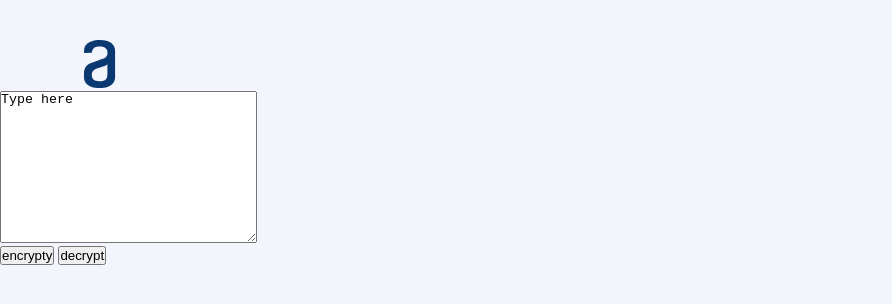
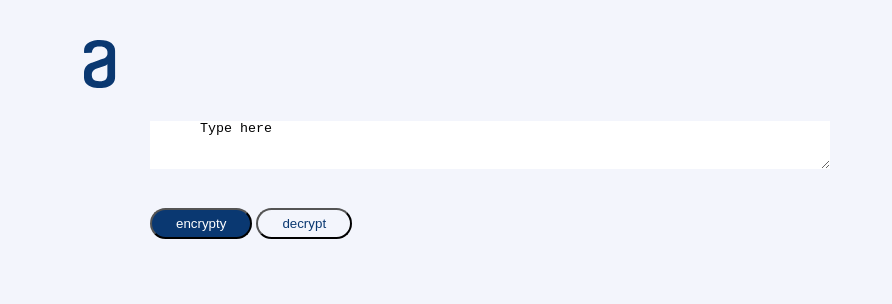
Before and after one commit to almeidaleandro28/Challenge-Oracle-ONE--1-, a website: page index.html in a window 1280 px wide. Shown: the whole page, without its empty margins (0-892 px from the left). Drawn offline with Linux system fonts and the light colour scheme.

Commit message:
positions container

```diff
--- a/index.html
+++ b/index.html
@@ -9,18 +9,20 @@
 </head>
 <body>
   <main class="main">
-    <div class="container">
       <section class="left">
         <div class="brand">
         <img class="logo" src="./img/brand-alura.svg" alt="logo a">
         </div>
-        <div class="text">
-          <textarea name="textarea" id="" cols="30" rows="10">Type here</textarea>
-        </div>
-      <div class="buttons">
+        <div class="container">
+          <div class="text">
+            <textarea class="textarea" name="textarea" id="" cols="30" rows="10">Type here</textarea>
+          </div>
+          <div class="buttons">
         <button class="btn btn-encrypt">encrypty</button>
         <button class="btn btn-decrypt">decrypt</button>
-      </div>
+          </div>
+        </div>
+         <!--end container-->
       </section>
     <!-- end section left -->
       <section class="right">
@@ -31,8 +33,6 @@
       </div>
       </section>
     <!-- end section right -->
-    </div>
-    <!-- end container -->
   </main>
   <!-- end main -->
 </body>
--- a/scss/style.scss
+++ b/scss/style.scss
@@ -6,14 +6,25 @@ body {
   background-color: $light-blue-500;
 }
 
-.main {
+// general
+.btn {
+  border-radius: 24px;
+  padding: 6px 24px;
 
 }
 
-.container {
+// main
+.main {
   display: flex;
   flex-direction: row;
   width: 100%;
+}
+// container
+.container {
+  display: flex;
+  flex-direction: column;
+  height: 100%;
+
 }
 
 /* section left*/
@@ -28,10 +39,32 @@ body {
 }
 
 .text {
-  width: max-content;
-  padding: 168px 0px 240px 0px;
+  // width: max-content;
+  flex: 1;
+  padding-left: 150px;
+  padding-top: 30px;
+
+
+  // padding: 168px 0px 0px 240px;
   .textarea {
+    border: none ;
+    padding: 0px 0px 0px 50px;
+    justify-self: center;
+    width: 680px;
+    height: 48px;
+  }
+}
 
+.buttons {
+  flex: 1;
+  padding-left: 150px;
+  .btn-encrypt{
+    background-color: $dark-blue-300;
+    color: $white;
+  }
+  .btn-decrypt {
+    background-color: $light-blue-500;
+    color: $dark-blue-300;
   }
 }
 
```
Also changed, not shown: css/style.css, 1 other file.
